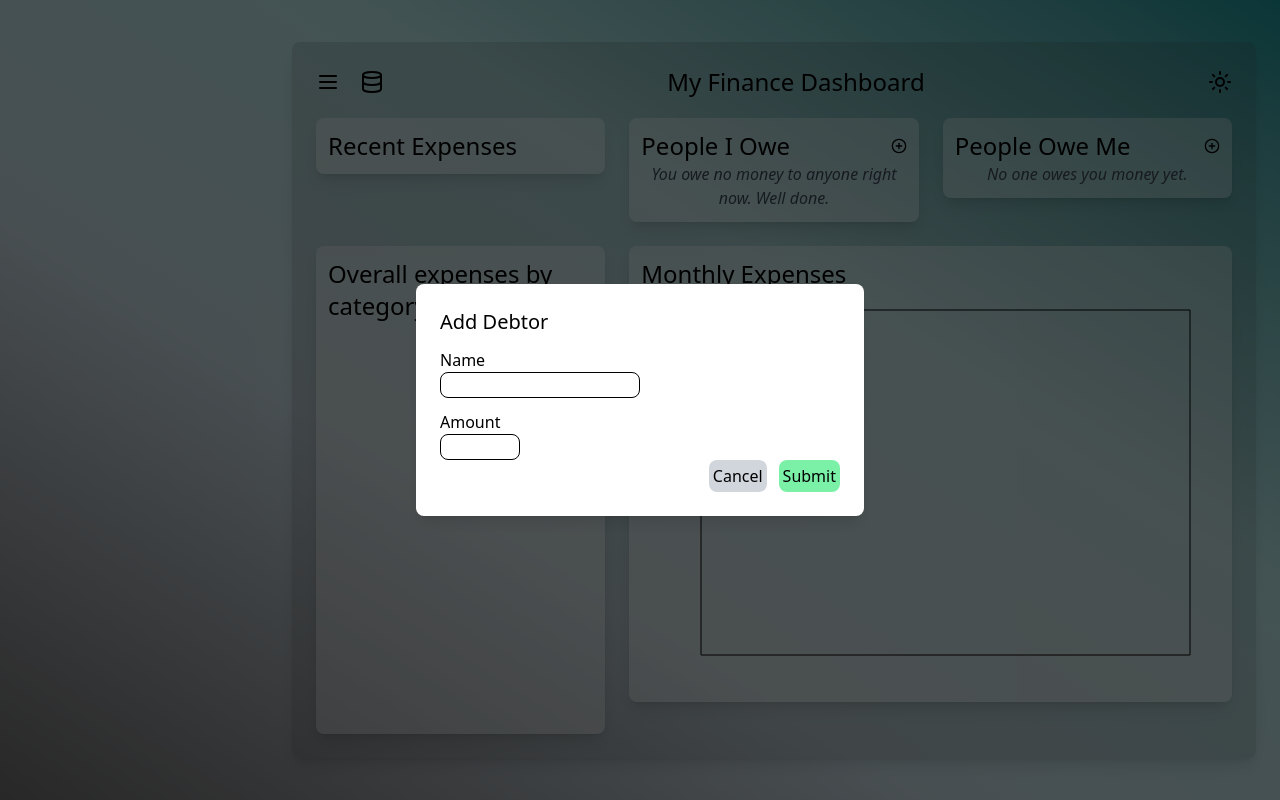
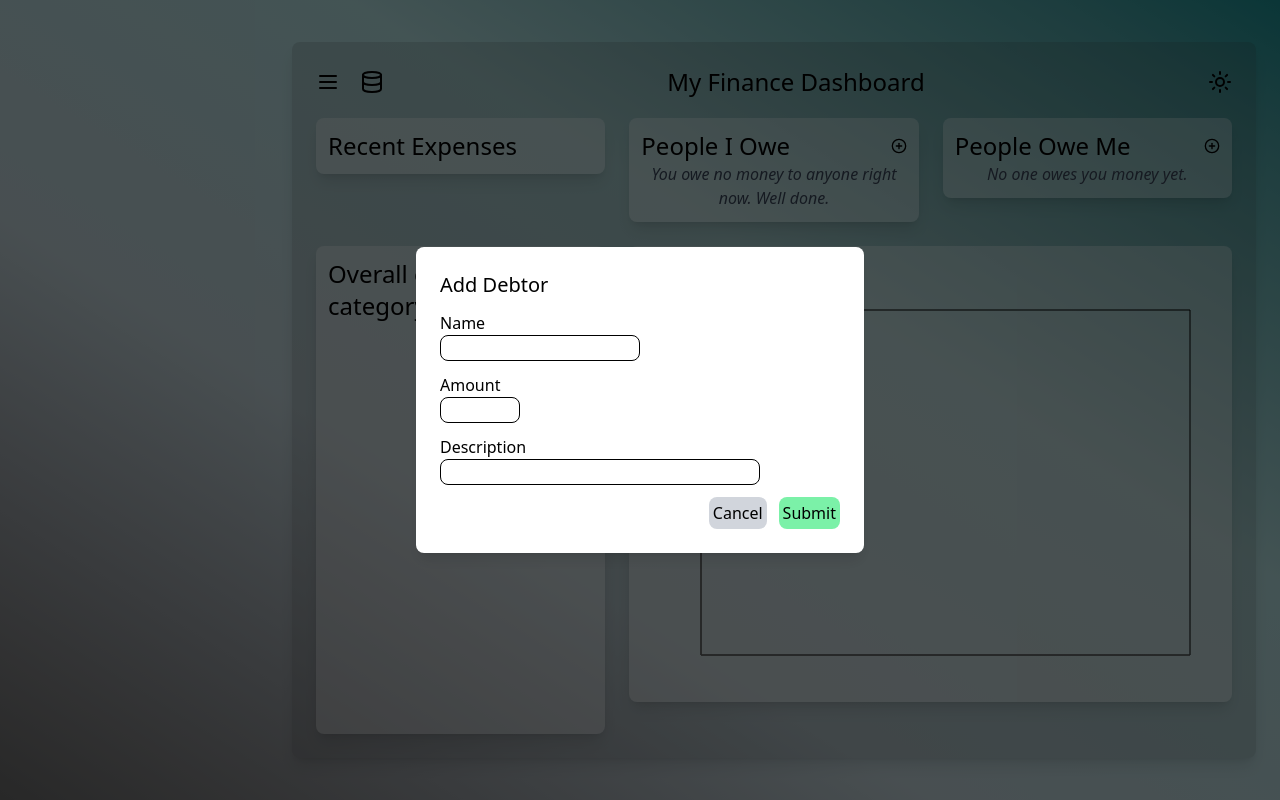
Before and after one commit to tcyw2910/finance-dashboard, a React (Vite) app: page / in a window 1280 px wide. Both pictures are taken after a click on the icon 1212 px from the left and 146 px from the top of the page. Built offline with nearby package versions, Linux system fonts and the light colour scheme.

Commit message:
feat: Add description column to the Creditors/Debtors cards.

```diff
--- a/src/components/cards/CreditorsCard.tsx
+++ b/src/components/cards/CreditorsCard.tsx
@@ -9,7 +9,7 @@ export const CreditorsCard = () => {
     const [isModalOpen, setIsModalOpen] = useState(false);
     const [creditors, setCreditors] = useState<Debt[]>(getCreditors());
 
-    const handleSave = (newCreditor: { name: string, amount: number }) => {
+    const handleSave = (newCreditor: { name: string, amount: number, description: string }) => {
         const creditor: Debt = {
             id: crypto.randomUUID(),
             type: 'creditor',
@@ -47,6 +47,7 @@ export const CreditorsCard = () => {
                         <li key={item.id} className="flex justify-between items-center">
                             <span>{item.name}</span>
                             <span>£{item.amount}</span>
+                            <span>{item.description}</span>
                             <Check onClick={() => handleDelete(item.id)} size={16}/>
                         </li>
                     )
--- a/src/components/cards/DebtorsCard.tsx
+++ b/src/components/cards/DebtorsCard.tsx
@@ -9,7 +9,7 @@ export const DebtorsCard = () => {
     const [isModalOpen, setIsModalOpen] = useState(false);
     const [debts, setDebts] = useState<Debt[]>(getDebts());
 
-    const handleSave = (newDebt: { name: string, amount: number }) => {
+    const handleSave = (newDebt: { name: string, amount: number, description: string }) => {
         const debt: Debt = {
             id: crypto.randomUUID(),
             type: 'debtor',
@@ -47,6 +47,7 @@ export const DebtorsCard = () => {
                         <li key={item.id} className="flex justify-between items-center">
                             <span>{item.name}</span>
                             <span>£{item.amount}</span>
+                            <span>{item.description}</span>
                             <Check onClick={() => handleDelete(item.id)} size={16}/>
                         </li>
                     ))
--- a/src/components/modals/AddDebtCreditorModal.tsx
+++ b/src/components/modals/AddDebtCreditorModal.tsx
@@ -4,17 +4,18 @@ import { Modal } from "./Modal";
 type AddDebtCreditorModalProps = {
     type: "creditor" | "debtor";
     onClose: () => void;
-    onSave: (debt: { name: string; amount: number;}) => void;
+    onSave: (debt: { name: string; amount: number; description: string}) => void;
 };
 
 export const AddDebtCreditorModal = ({ type, onClose, onSave }: AddDebtCreditorModalProps) => {
     // Keep track of name and amount being set by user
     const [name, setName] = useState("");
     const [amount, setAmount] = useState("");
+    const [description, setDescription] = useState("");
 
     const handleSubmit = (e: React.FormEvent) => {
         e.preventDefault();
-        onSave({ name, amount: parseFloat(amount) });
+        onSave({ name, amount: parseFloat(amount), description });
     };
 
     return (
@@ -39,8 +40,16 @@ export const AddDebtCreditorModal = ({ type, onClose, onSave }: AddDebtCreditorM
                         type="number"
                         value={amount}
                         onChange={(e) => setAmount(e.target.value)}
-                        className="border rounded-lg w-20"
+                        className="border rounded-lg w-20 mb-3"
                         required
+                    />
+
+                    <label>Description</label>
+                    <input
+                        type="text"
+                        value={description}
+                        onChange={(e) => setDescription(e.target.value)}
+                        className="border rounded-lg w-80 mb-3"
                     />
                 </div>
 
--- a/src/components/types/index.ts
+++ b/src/components/types/index.ts
@@ -15,5 +15,6 @@ export type Debt = {
     id: string;
     name: string;
     amount: number;
+    description: string;
     type: 'creditor' | 'debtor';
 }
```
